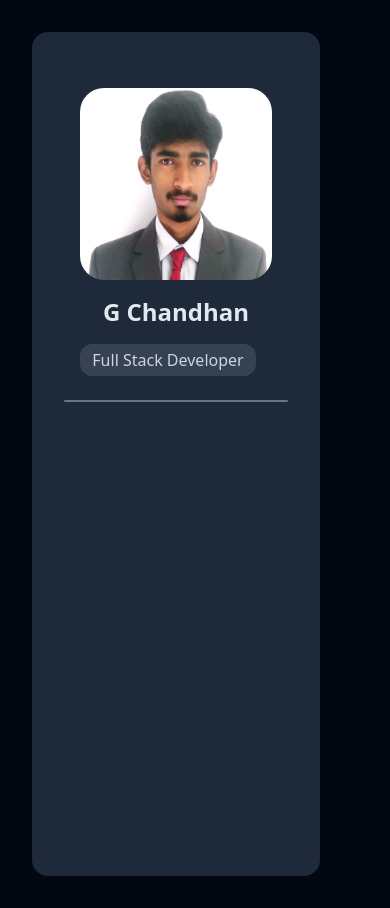
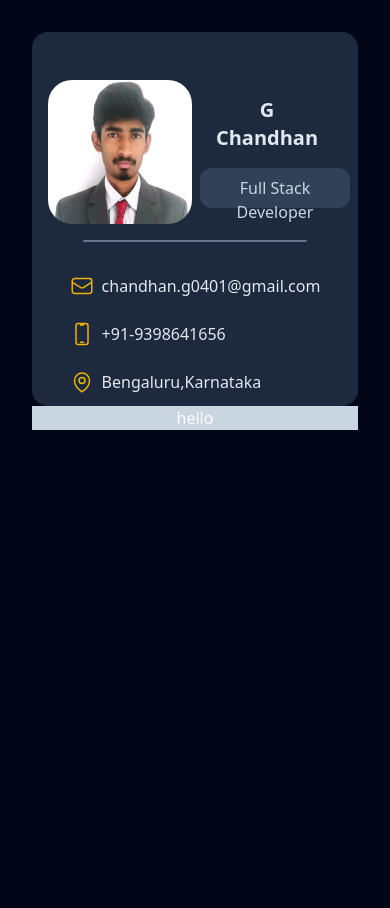
Before and after one commit to chandhan12/G-chandhan, a React (Vite) app: page / in a window 390 px wide. After the commit the page ends 844 px from the top, so only its background shows below. Built offline with nearby package versions, Linux system fonts and the light colour scheme.

Commit message:
responsive profile

```diff
--- a/index.html
+++ b/index.html
@@ -6,7 +6,7 @@
     <meta name="viewport" content="width=device-width, initial-scale=1.0" />
     <title>Vite + React</title>
   </head>
-  <body class="bg-gray-950">
+  <body class="bg-slate-950">
     <div id="root"></div>
     <script type="module" src="/src/main.jsx"></script>
   </body>
--- a/src/App.jsx
+++ b/src/App.jsx
@@ -10,8 +10,12 @@ function App() {
 
   return (
 
-      <div className='text-white'>
-        <Sidebar/>
+      <div className='text-white md:flex-row  flex flex-col '>
+        <div> <Sidebar/></div>
+        <div className='bg-slate-300 w-full'>
+              hello
+        </div>
+
 
        </div>
 
--- /dev/null
+++ b/src/Icons/Icons.jsx
@@ -0,0 +1,11 @@
+export const message=<svg xmlns="http://www.w3.org/2000/svg" fill="none" viewBox="0 0 24 24" stroke-width="1.5" stroke="currentColor" className="size-6">
+                        <path stroke-linecap="round" stroke-linejoin="round" d="M21.75 6.75v10.5a2.25 2.25 0 0 1-2.25 2.25h-15a2.25 2.25 0 0 1-2.25-2.25V6.75m19.5 0A2.25 2.25 0 0 0 19.5 4.5h-15a2.25 2.25 0 0 0-2.25 2.25m19.5 0v.243a2.25 2.25 0 0 1-1.07 1.916l-7.5 4.615a2.25 2.25 0 0 1-2.36 0L3.32 8.91a2.25 2.25 0 0 1-1.07-1.916V6.75" />
+                        </svg>
+export const phoneIcon=<svg xmlns="http://www.w3.org/2000/svg" fill="none" viewBox="0 0 24 24" stroke-width="1.5" stroke="currentColor" className="size-6">
+                        <path stroke-linecap="round" stroke-linejoin="round" d="M10.5 1.5H8.25A2.25 2.25 0 0 0 6 3.75v16.5a2.25 2.25 0 0 0 2.25 2.25h7.5A2.25 2.25 0 0 0 18 20.25V3.75a2.25 2.25 0 0 0-2.25-2.25H13.5m-3 0V3h3V1.5m-3 0h3m-3 18.75h3" />
+                        </svg>
+
+export const locationIcon=<svg xmlns="http://www.w3.org/2000/svg" fill="none" viewBox="0 0 24 24" stroke-width="1.5" stroke="currentColor" class="size-6">
+                            <path stroke-linecap="round" stroke-linejoin="round" d="M15 10.5a3 3 0 1 1-6 0 3 3 0 0 1 6 0Z" />
+                            <path stroke-linecap="round" stroke-linejoin="round" d="M19.5 10.5c0 7.142-7.5 11.25-7.5 11.25S4.5 17.642 4.5 10.5a7.5 7.5 0 1 1 15 0Z" />
+                            </svg>
--- a/src/components/Sidebar.jsx
+++ b/src/components/Sidebar.jsx
@@ -1,17 +1,25 @@
 import React from 'react'
 import profilepic from '../assets/photos/prophoto.jpg'
+import { locationIcon, message, phoneIcon } from '../Icons/Icons'
+import SidebarItem from './sidebarItem'
+
+
 
 const Sidebar = () => {
   return (
-    <div className=' h-screen w-72 bg-gray-800 rounded-2xl flex flex-col items-center '>
-     <div className='m-2 p-2  h-80 mt-10 flex flex-col justify-center' >
-        <img src={profilepic} alt="" className='h-48 w-48 rounded-3xl'/>
-        <h2 className='text-2xl font-semibold m-2 p-2 text-slate-200'>G Chandhan</h2>
-        <p className='bg-gray-700 p-1 rounded-xl h-8 w-44 text-slate-300 text-md text-center'>Full Stack Developer</p>
+    <div className=' md:h-screen md:w-72 w-full bg-slate-800 rounded-2xl flex flex-col items-center '>
+     <div className='m-2 p-2  h-auto mt-10 flex md:flex-col justify-center' >
+        <img src={profilepic} alt="" className='md:h-48 md:w-48 h-36 w-36 rounded-3xl'/>
+        <div className='md:flex flex flex-col '>
+        <h2 className='md:text-2xl text-xl font-semibold m-2 p-2 text-slate-200'>G Chandhan</h2>
+        <p className='bg-slate-700 md:p-1 rounded-xl md:h-8 md:w-44 h-10 w-full p-2 ml-2 text-slate-300 md:text-md text-center '>Full Stack Developer</p>
+        </div>
      </div>
      <p className='bg-slate-500 h-0.5 w-56 rounded-2xl'></p>
-     <div>
-
+     <div className='mt-5'>
+     <SidebarItem icon={message} text="chandhan.g0401@gmail.com"/>
+     <SidebarItem icon={phoneIcon} text="+91-9398641656"/>
+     <SidebarItem icon={locationIcon} text="Bengaluru,Karnataka"/>
      </div>
     </div>
   )
--- /dev/null
+++ b/src/components/SidebarItem.jsx
@@ -0,0 +1,14 @@
+import React from 'react'
+
+const SidebarItem = (props) => {
+    const{icon,text}=props
+  return (
+    <div className='flex p-2 '>
+            <p className='text-yellow-500 text-2xl font-semibold m-1'>{icon} </p>
+            <p className='text-slate-200 text-base m-1'>{text}</p>
+
+         </div>
+  )
+}
+
+export default SidebarItem
```
